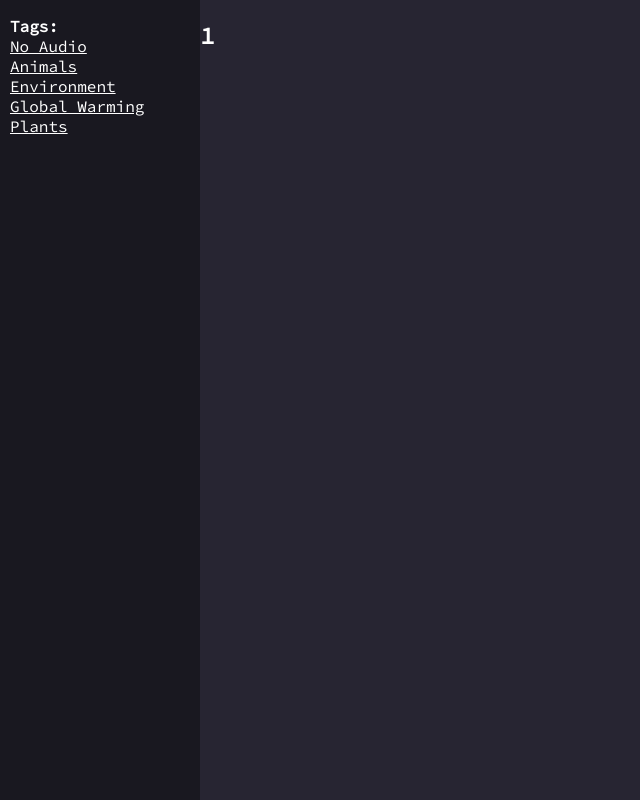
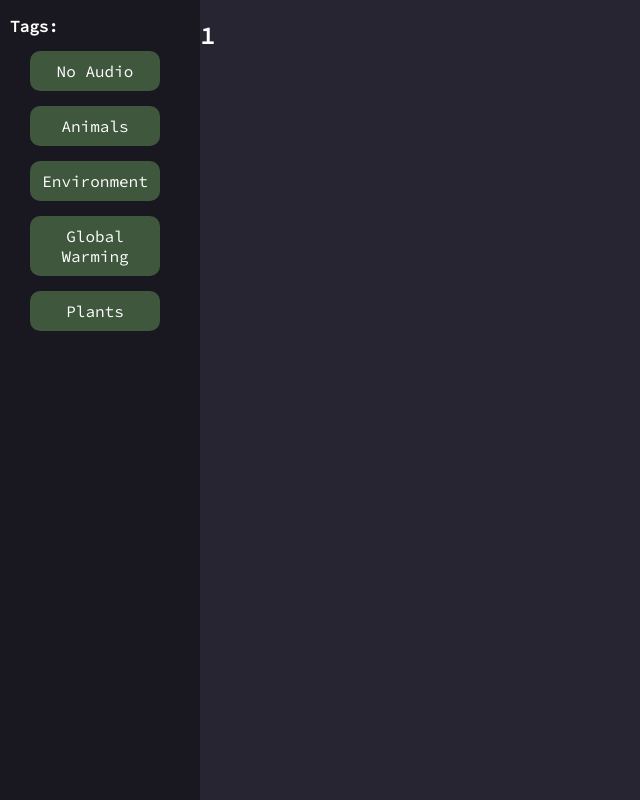
Before and after one commit to andrewchu16/dubeTube, a Flask app: page /tag/1 in a window 1280 px wide. Shown: the part 80-880 px from the top of the page, without its empty margins (0-640 px from the left). Run offline with Flask 2, Linux system fonts and the light colour scheme.

Commit message:
updated navbar

```diff
--- a/static/css/style.css
+++ b/static/css/style.css
@@ -230,9 +230,14 @@ input:focus, button {
 
 .tag {
     background-color: var(--htv-dark-green);
-    padding: 2px;
-    border-radius: 2px;
-    margin: 2px;
+    text-decoration: none;
+}
+
+.navbar li:has(.tag) {
+    background-color: var(--htv-dark-green);
+    padding: 10px;
+    border-radius: 10px;
+    margin: 15px 40px 15px 20px;
 }
 
 .transcript {
@@ -240,8 +245,10 @@ input:focus, button {
     background-color: var(--htv-dark-green);
 }
 
-.navbar.tag {
+.navbar .tag {
     display: block !important;
+    text-align: center;
+    margin: auto;
 }
 
 /* width */
--- a/templates/includes/navbar.html
+++ b/templates/includes/navbar.html
@@ -4,10 +4,8 @@
         <ul>
             <li><b>Tags:</b></li>
             {% for tag in tags %}
-            <li><a href="/tag/{{ tag }}">{{ tag }}</a></li>
+            <li><a class="tag" href="/tag/{{ tag }}">{{ tag }}</a></li>
             {% endfor %}
-            <!--<li>hello</li>
-            <li>hi</li>-->
         </ul>
     </nav>
 </aside>
```
